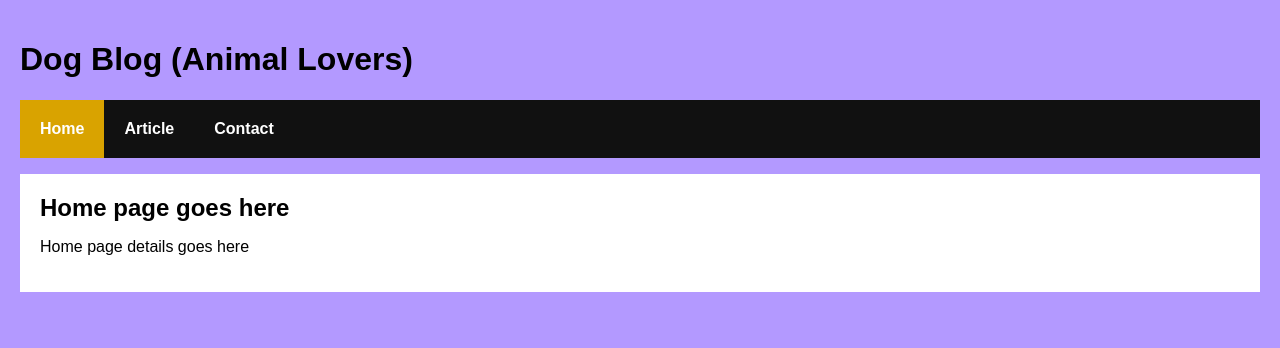
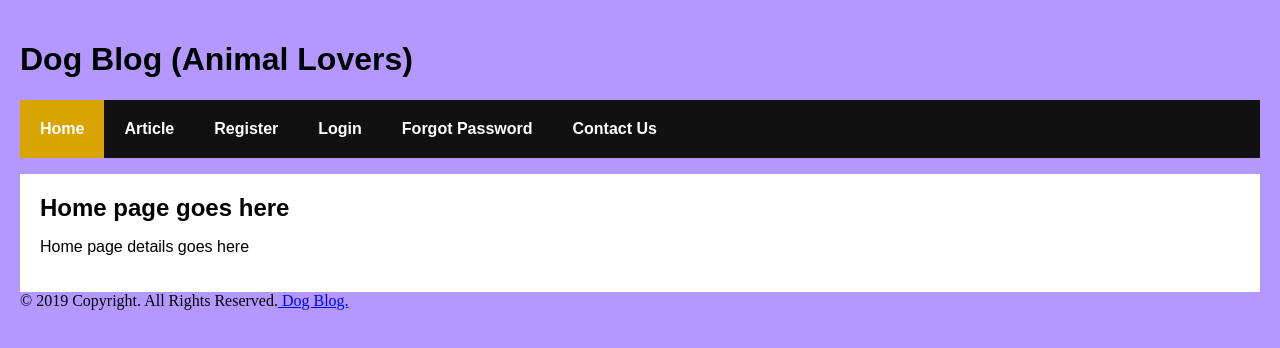
Before and after one commit to Woz-U-Group-Projects/team-asgard, a React (Create React App) app in the folder client-react/: page / in a window 1280 px wide. Shown: the top 348 px of the page. Built offline with nearby package versions, Linux system fonts and the light colour scheme.

Commit message:
Footer link created via Main.js

```diff
--- a/client-react/src/Main.js
+++ b/client-react/src/Main.js
@@ -6,6 +6,9 @@ import {
 } from "react-router-dom";
 import Home from "./Home";
 import Article from "./Article";
+import Register from "./Register";
+import Login from "./Login";
+import Forgotpass from "./Forgotpass";
 import Contact from "./Contact";
 
 class Main extends Component {
@@ -17,18 +20,43 @@ class Main extends Component {
           <ul className="header">
             <li><NavLink exact to="/">Home</NavLink></li>
             <li><NavLink to="/article">Article</NavLink></li>
-            <li><NavLink to="/contact">Contact</NavLink></li>
+             <li><NavLink to="/register">Register</NavLink></li>
+              <li><NavLink to="/login">Login</NavLink></li>
+              <li><NavLink to="/forgotpass">Forgot Password</NavLink></li>
+            <li><NavLink to="/contact">Contact Us</NavLink></li>
           </ul>
           <div className="content">
             <Route exact path="/" component={Home}/>
             <Route path="/article" component={Article}/>
-            <Route path="/contact" component={Contact}/>
+            <Route path="/register" component={Register}/>
+             <Route path="/login" component={Login}/>
+              <Route path="/forgotpass" component={Forgotpass}/>
+             <Route path="/contact" component={Contact}/>
+
 
           </div>
+
+          <div className="footer">
+            <div class="container">
+            © 2019 Copyright. All Rights Reserved.
+            <a class="grey-text text-lighten-4 right" href="https://woz-u.com">  Dog Blog.</a>
+            </div>
+          </div>
+
+
+
+
         </div>
+
         </HashRouter>
+
+
     );
+
+
   }
 }
 
+
+
 export default Main;
```
